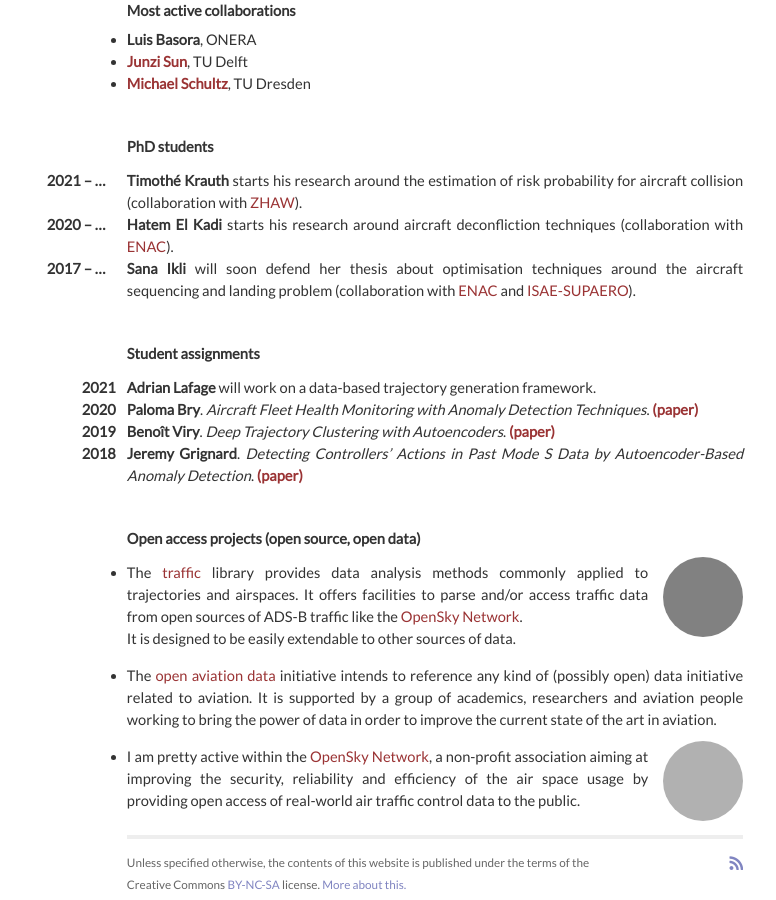
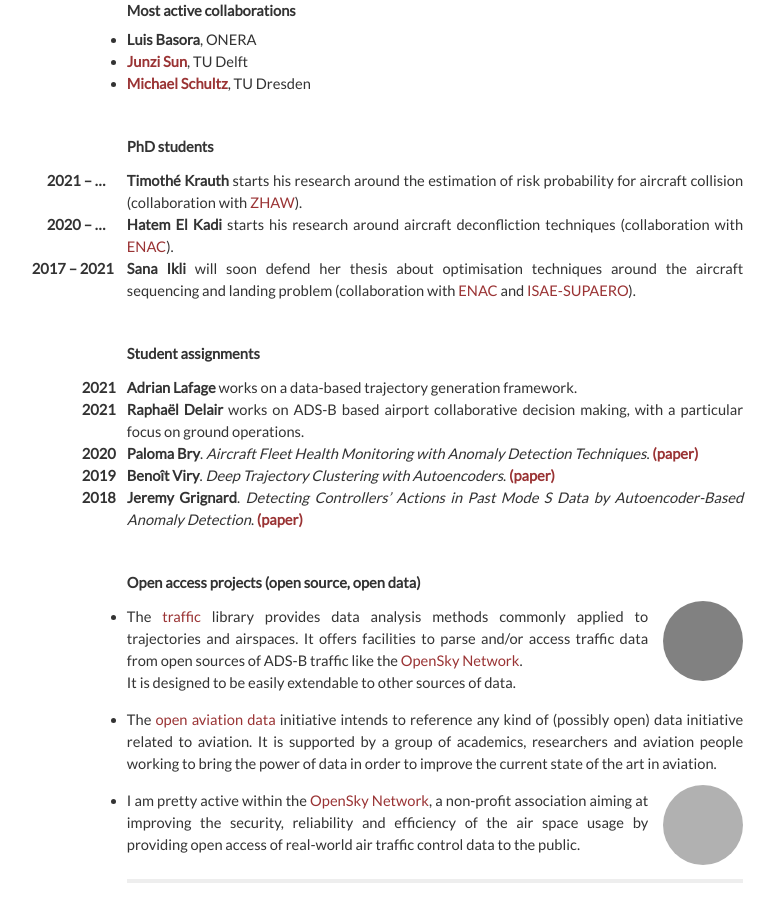
Before and after one commit to xoolive/xoolive.github.io, a Jekyll site: the page built from _pages/research.md, in a window 1280 px wide and 900 px high, scrolled down 1088 px, cut to the strip 0-900 px from the top of the window. Shown: the whole strip, without its empty margins (205-981 px from the left). Built offline with Jekyll 4.4.1, drawn with Linux system fonts in a browser that asks for light colours; nearby versions of some CDN libraries; grey boxes are pictures that could not be loaded.

Commit message:
update student information

```diff
--- a/_pages/research.md
+++ b/_pages/research.md
@@ -57,11 +57,12 @@ An overview of my research is also available on [Google Scholar](https://scholar
 
 <span class="pull-left" style="font-weight: bold;text-indent: -80px;">2021 -- ...</span> **Timothé Krauth** starts his research around the estimation of risk probability for aircraft collision (collaboration with [ZHAW](https://www.zhaw.ch/de/hochschule/)).
 <span class="pull-left" style="font-weight: bold;text-indent: -80px;">2020 -- ...</span> **Hatem El Kadi** starts his research around aircraft deconfliction techniques (collaboration with [ENAC](https://www.enac.fr/en)).
-<span class="pull-left" style="font-weight: bold;text-indent: -80px;">2017 -- ...</span> **Sana Ikli** will soon defend her thesis about optimisation techniques around the aircraft sequencing and landing problem (collaboration with [ENAC](https://www.enac.fr/en) and [ISAE-SUPAERO](https://www.isae-supaero.fr/en)).
+<span class="pull-left" style="font-weight: bold;text-indent: -95px;">2017 -- 2021</span> **Sana Ikli** will soon defend her thesis about optimisation techniques around the aircraft sequencing and landing problem (collaboration with [ENAC](https://www.enac.fr/en) and [ISAE-SUPAERO](https://www.isae-supaero.fr/en)).
 
 ## Student assignments
 
-<span class="pull-left" style="font-weight: bold;text-indent: -45px;">2021</span> **Adrian Lafage** will work on a data-based trajectory generation framework.
+<span class="pull-left" style="font-weight: bold;text-indent: -45px;">2021</span> **Adrian Lafage** works on a data-based trajectory generation framework.
+<span class="pull-left" style="font-weight: bold;text-indent: -45px;">2021</span> **Raphaël Delair** works on ADS-B based airport collaborative decision making, with a particular focus on ground operations.
 <span class="pull-left" style="font-weight: bold;text-indent: -45px;">2020</span> **Paloma Bry**. _Aircraft Fleet Health Monitoring with Anomaly Detection Techniques_. [**(paper)**](https://doi.org/10.3390/aerospace8040103)
 <span class="pull-left" style="font-weight: bold;text-indent: -45px;">2019</span> **Benoît Viry**. _Deep Trajectory Clustering with Autoencoders_. [**(paper)**](http://www.icrat.org/ICRAT/seminarContent/2020/papers/ICRAT2020_paper_2.pdf)
 <span class="pull-left" style="font-weight: bold;text-indent: -45px;">2018</span> **Jeremy Grignard**. _Detecting Controllers’ Actions in Past Mode S Data by Autoencoder-Based Anomaly Detection_. [**(paper)**](https://www.sesarju.eu/sites/default/files/documents/sid/2018/papers/SIDs_2018_paper_17.pdf)
```
